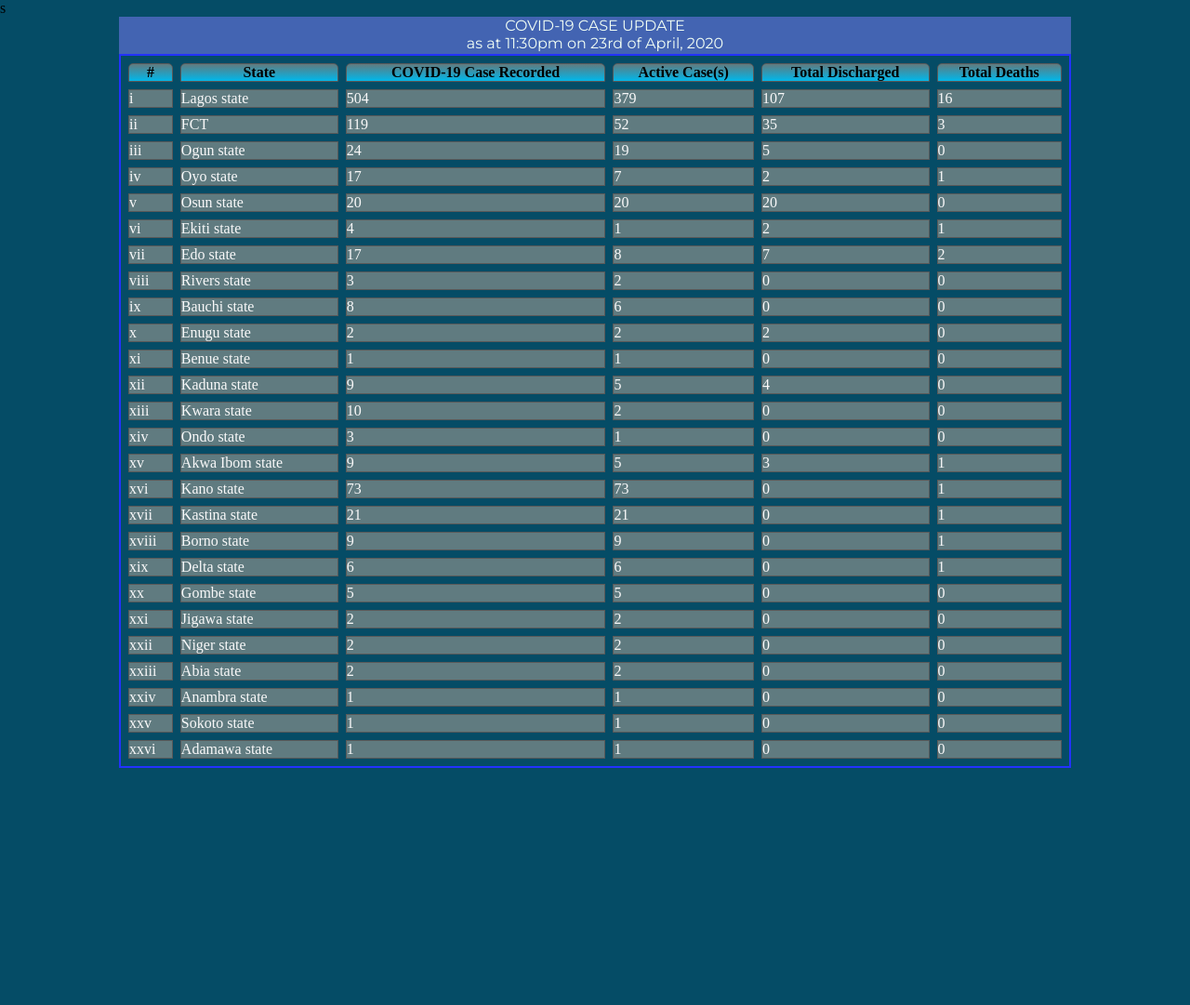
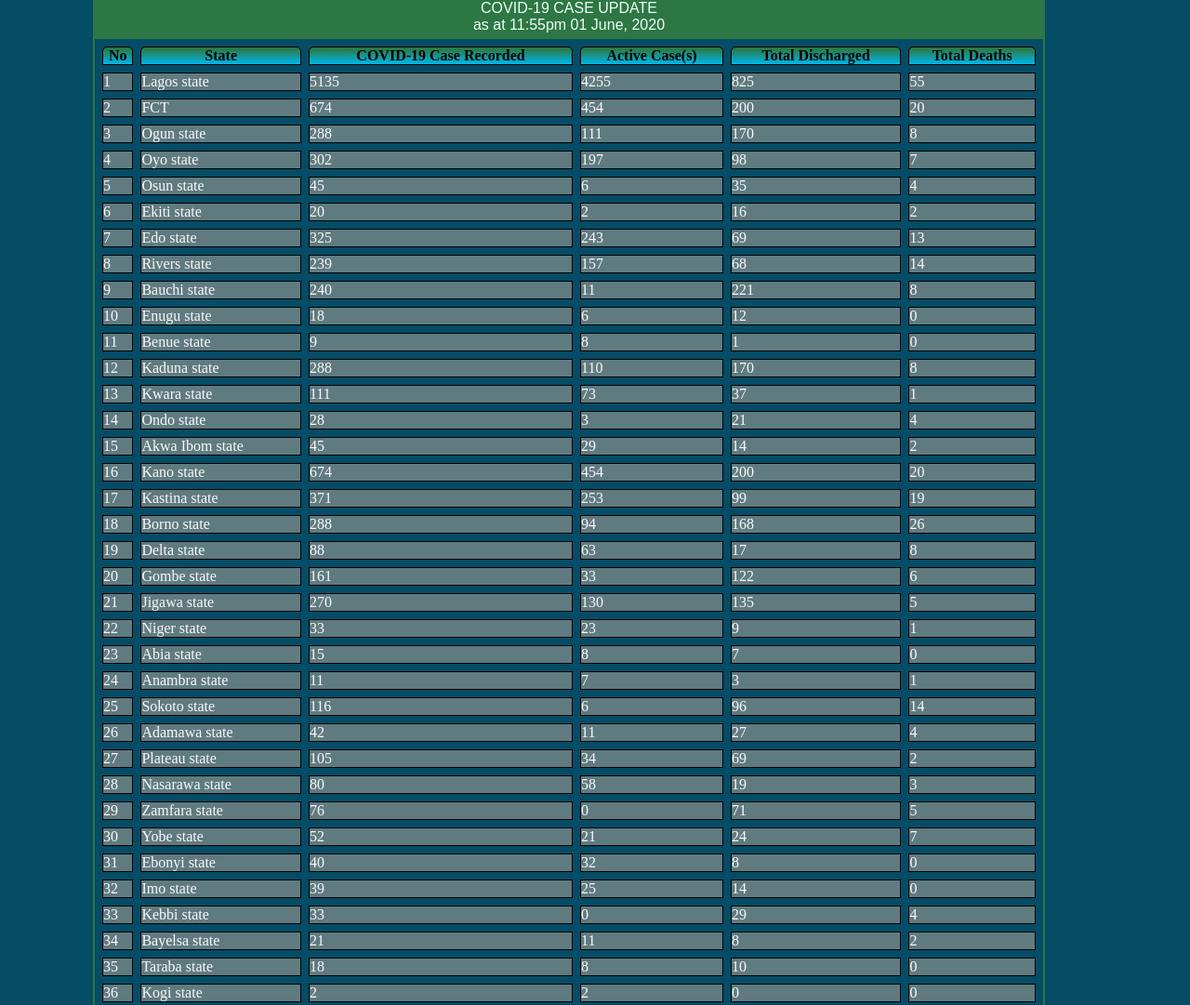
Before and after one commit to DamilareRichard/COVID19-Updated, a plain HTML site: page index.html in a window 1280 px wide. Shown: the top 1081 px of the page at 93% size. Before the commit the page ends 826 px from the top, so only its background shows below. Drawn offline with Linux system fonts and the light colour scheme.

Commit message:
Coronavirus

```diff
--- a/index.html
+++ b/index.html
@@ -1,67 +1,19 @@
 <!DOCTYPE html>
 <html lang="en">
 	<meta charset="utf-8">
-	<meta name="viewport" content="width=device-width, initial-scale=1">s
+	<meta name="viewport" content="width=device-width, initial-scale=1">
+	<link rel="stylesheet" href="styles.css">
 <head>
 	<title>COVID-19 CASE UPDATE</title>
 </head>
-<style type="text/css">
-	@import url('https://fonts.googleapis.com/css2?family=Montserrat&display=swap');
 
-	*{
-		margin: 0;
-		padding: 0;
-	}
-	body{
-		background: #054c66;
-	}
-	header{
-		position: relative;
-		background-color: #4364B2;
-		font-family: 'Montserrat', sans-serif;
-		font-variant: normal;
-		color: #F1FEF4;
-		margin: auto;
-		width: 80%;
-		height: 40px;
-		text-align: center;
-		opacity: 1;
 
-	}
 
-	table{
-			border: 2px solid #2332FF;
-			margin: auto;
-			width: 80%;
-        }
-
-	table tr td, th {
-		border: 1px solid #595959;
-
-	}
-
-	table tr th{
-		background: #607B80;
-	 	background: -moz-linear-gradient(top, #607B80 0%, #00b7ea 100% );
-	 	background: -webkit-linear-gradient(#607B80 0%, #00b7ea 100%);
-	 	background: -o-linear-gradient(#607B80 0%, #00b7ea 100%);
-	 	background: linear-gradient(#607B80 0%, #00b7ea 100% );
-		border-radius: 5px 5px 0 0;
-		border-bottom: 2px solid #000000
-		opacity: 0.8;
-	}
-
-	table tr td{
-		background: #607B80;
-		color: #F9F9F9;
-	}
-
-</style>
-<header>COVID-19 CASE UPDATE <br> as at 11:30pm on 23rd of April, 2020 </header>
+<header>COVID-19 CASE UPDATE <br> as at 11:55pm 01 June, 2020 </header>
 <body>
 	<table border="1" cellpadding="8" cellspacing="8">
 		<tr>
-			<th>#</th>
+			<th>No</th>
 
 			<th>State</th>
 			<th>COVID-19 Case Recorded</th>
@@ -71,236 +23,326 @@
 		</tr>
 
 		<tr>
-			<td>i</td>
+			<td>1</td>
 			<td>Lagos state</td>
-			<td>504</td>
-			<td>379</td>
-			<td>107</td>
-			<td>16</td>
+			<td>5135</td>
+			<td>4255</td>
+			<td>825</td>
+			<td>55</td>
 
 		</tr>
 		<tr>
-			<td>ii</td>
+			<td>2</td>
 			<td>FCT</td>
-			<td>119</td>
-			<td>52</td>
-			<td>35</td>
-			<td>3</td>
+			<td>674</td>
+			<td>454</td>
+			<td>200</td>
+			<td>20</td>
 
 		</tr>
 		<tr>
-			<td>iii</td>
+			<td>3</td>
 			<td>Ogun state</td>
-			<td>24</td>
-			<td>19</td>
+			<td>288</td>
+			<td>111</td>
+			<td>170</td>
+			<td>8</td>
+
+		</tr>
+		<tr>
+			<td>4</td>
+			<td>Oyo state</td>
+			<td>302</td>
+			<td>197</td>
+			<td>98</td>
+			<td>7</td>
+
+		</tr>
+		<tr>
 			<td>5</td>
+			<td>Osun state</td>
+			<td>45</td>
+			<td>6</td>
+			<td>35</td>
+			<td>4</td>
+
+		</tr>
+
+		<tr>
+			<td>6</td>
+			<td>Ekiti state</td>
+			<td>20</td>
+			<td>2</td>
+			<td>16</td>
+			<td>2</td>
+
+		</tr>
+		<tr>
+			<td>7</td>
+			<td>Edo state</td>
+			<td>325</td>
+			<td>243</td>
+			<td>69</td>
+			<td>13</td>
+
+		</tr>
+		<tr>
+			<td>8</td>
+			<td>Rivers state</td>
+			<td>239</td>
+			<td>157</td>
+			<td>68</td>
+			<td>14</td>
+
+		</tr>
+		<tr>
+			<td>9</td>
+			<td>Bauchi state</td>
+			<td>240</td>
+			<td>11</td>
+			<td>221</td>
+			<td>8</td>
+
+		</tr>
+		<tr>
+			<td>10</td>
+			<td>Enugu state</td>
+			<td>18</td>
+			<td>6</td>
+			<td>12</td>
 			<td>0</td>
 
 		</tr>
 		<tr>
-			<td>iv</td>
-			<td>Oyo state</td>
-			<td>17</td>
-			<td>7</td>
-			<td>2</td>
+			<td>11</td>
+			<td>Benue state</td>
+			<td>9</td>
+			<td>8</td>
+			<td>1</td>
+			<td>0</td>
+
+		</tr>
+		<tr>
+			<td>12</td>
+			<td>Kaduna state</td>
+			<td>288</td>
+			<td>110</td>
+			<td>170</td>
+			<td>8</td>
+
+		</tr>
+		<tr>
+			<td>13</td>
+			<td>Kwara state</td>
+			<td>111</td>
+			<td>73</td>
+			<td>37</td>
 			<td>1</td>
 
 		</tr>
 		<tr>
-			<td>v</td>
-			<td>Osun state</td>
-			<td>20</td>
-			<td>20</td>
-			<td>20</td>
-			<td>0</td>
+			<td>14</td>
+			<td>Ondo state</td>
+			<td>28</td>
+			<td>3</td>
+			<td>21</td>
+			<td>4</td>
 
 		</tr>
+		<tr>
+			<td>15</td>
+			<td>Akwa Ibom state</td>
+			<td>45</td>
+			<td>29</td>
+			<td>14</td>
+			<td>2</td>
 
+		</tr>
 		<tr>
-			<td>vi</td>
-			<td>Ekiti state</td>
-			<td>4</td>
-			<td>1</td>
-			<td>2</td>
+			<td>16</td>
+			<td>Kano state</td>
+			<td>674</td>
+			<td>454</td>
+			<td>200</td>
+			<td>20</td>
+
+		</tr>
+		<tr>
+			<td>17</td>
+			<td>Kastina state</td>
+			<td>371</td>
+			<td>253</td>
+			<td>99</td>
+			<td>19</td>
+
+		</tr>
+		<tr>
+			<td>18</td>
+			<td>Borno state</td>
+			<td>288</td>
+			<td>94</td>
+			<td>168</td>
+			<td>26</td>
+
+		</tr>
+		<tr>
+			<td>19</td>
+			<td>Delta state</td>
+			<td>88</td>
+			<td>63</td>
+			<td>17</td>
+			<td>8</td>
+
+		</tr>
+		<tr>
+			<td>20</td>
+			<td>Gombe state</td>
+			<td>161</td>
+			<td>33</td>
+			<td>122</td>
+			<td>6</td>
+
+		</tr>
+		<tr>
+			<td>21</td>
+			<td>Jigawa state</td>
+			<td>270</td>
+			<td>130</td>
+			<td>135</td>
+			<td>5</td>
+
+		</tr>
+		<tr>
+			<td>22</td>
+			<td>Niger state</td>
+			<td>33</td>
+			<td>23</td>
+			<td>9</td>
 			<td>1</td>
 
 		</tr>
 		<tr>
-			<td>vii</td>
-			<td>Edo state</td>
-			<td>17</td>
+			<td>23</td>
+			<td>Abia state</td>
+			<td>15</td>
 			<td>8</td>
 			<td>7</td>
-			<td>2</td>
-
-		</tr>
-		<tr>
-			<td>viii</td>
-			<td>Rivers state</td>
-			<td>3</td>
-			<td>2</td>
-			<td>0</td>
 			<td>0</td>
 
 		</tr>
 		<tr>
-			<td>ix</td>
-			<td>Bauchi state</td>
-			<td>8</td>
-			<td>6</td>
-			<td>0</td>
-			<td>0</td>
-
-		</tr>
-		<tr>
-			<td>x</td>
-			<td>Enugu state</td>
-			<td>2</td>
-			<td>2</td>
-			<td>2</td>
-			<td>0</td>
-
-		</tr>
-		<tr>
-			<td>xi</td>
-			<td>Benue state</td>
-			<td>1</td>
-			<td>1</td>
-			<td>0</td>
-			<td>0</td>
-
-		</tr>
-		<tr>
-			<td>xii</td>
-			<td>Kaduna state</td>
-			<td>9</td>
-			<td>5</td>
-			<td>4</td>
-			<td>0</td>
-
-		</tr>
-		<tr>
-			<td>xiii</td>
-			<td>Kwara state</td>
-			<td>10</td>
-			<td>2</td>
-			<td>0</td>
-			<td>0</td>
-
-		</tr>
-		<tr>
-			<td>xiv</td>
-			<td>Ondo state</td>
-			<td>3</td>
-			<td>1</td>
-			<td>0</td>
-			<td>0</td>
-
-		</tr>
-		<tr>
-			<td>xv</td>
-			<td>Akwa Ibom state</td>
-			<td>9</td>
-			<td>5</td>
+			<td>24</td>
+			<td>Anambra state</td>
+			<td>11</td>
+			<td>7</td>
 			<td>3</td>
 			<td>1</td>
 
 		</tr>
 		<tr>
-			<td>xvi</td>
-			<td>Kano state</td>
-			<td>73</td>
-			<td>73</td>
-			<td>0</td>
-			<td>1</td>
+			<td>25</td>
+			<td>Sokoto state</td>
+			<td>116</td>
+			<td>6</td>
+			<td>96</td>
+			<td>14</td>
 
 		</tr>
 		<tr>
-			<td>xvii</td>
-			<td>Kastina state</td>
-			<td>21</td>
-			<td>21</td>
-			<td>0</td>
-			<td>1</td>
+			<td>26</td>
+			<td>Adamawa state</td>
+			<td>42</td>
+			<td>11</td>
+			<td>27</td>
+			<td>4</td>
 
 		</tr>
 		<tr>
-			<td>xviii</td>
-			<td>Borno state</td>
-			<td>9</td>
-			<td>9</td>
-			<td>0</td>
-			<td>1</td>
+			<td>27</td>
+			<td> Plateau state</td>
+			<td>105</td>
+			<td>34</td>
+			<td>69</td>
+			<td>2</td>
 
 		</tr>
 		<tr>
-			<td>xix</td>
-			<td>Delta state</td>
-			<td>6</td>
-			<td>6</td>
-			<td>0</td>
-			<td>1</td>
+			<td>28</td>
+			<td>Nasarawa state</td>
+			<td>80</td>
+			<td>58</td>
+			<td>19</td>
+			<td>3</td>
 
 		</tr>
 		<tr>
-			<td>xx</td>
-			<td>Gombe state</td>
+			<td>29</td>
+			<td>Zamfara state</td>
+			<td>76</td>
+			<td>0</td>
+			<td>71</td>
 			<td>5</td>
-			<td>5</td>
-			<td>0</td>
+
+		</tr>
+		<tr>
+			<td>30</td>
+			<td>Yobe state</td>
+			<td>52</td>
+			<td>21</td>
+			<td>24</td>
+			<td>7</td>
+
+		</tr>
+		<tr>
+			<td>31</td>
+			<td>Ebonyi state</td>
+			<td>40</td>
+			<td>32</td>
+			<td>8</td>
 			<td>0</td>
 
 		</tr>
 		<tr>
-			<td>xxi</td>
-			<td>Jigawa state</td>
-			<td>2</td>
-			<td>2</td>
-			<td>0</td>
+			<td>32</td>
+			<td>Imo state</td>
+			<td>39</td>
+			<td>25</td>
+			<td>14</td>
 			<td>0</td>
 
 		</tr>
 		<tr>
-			<td>xxii</td>
-			<td>Niger state</td>
+			<td>33</td>
+			<td>Kebbi state</td>
+			<td>33</td>
+			<td>0</td>
+			<td>29</td>
+			<td>4</td>
+
+		</tr>
+		<tr>
+			<td>34</td>
+			<td>Bayelsa state</td>
+			<td>21</td>
+			<td>11</td>
+			<td>8</td>
 			<td>2</td>
-			<td>2</td>
-			<td>0</td>
+
+		</tr>
+		<tr>
+			<td>35</td>
+			<td>Taraba state</td>
+			<td>18</td>
+			<td>8</td>
+			<td>10</td>
 			<td>0</td>
 
 		</tr>
 		<tr>
-			<td>xxiii</td>
-			<td>Abia state</td>
+			<td>36</td>
+			<td>Kogi state</td>
 			<td>2</td>
 			<td>2</td>
-			<td>0</td>
-			<td>0</td>
-
-		</tr>
-		<tr>
-			<td>xxiv</td>
-			<td>Anambra state</td>
-			<td>1</td>
-			<td>1</td>
-			<td>0</td>
-			<td>0</td>
-
-		</tr>
-		<tr>
-			<td>xxv</td>
-			<td>Sokoto state</td>
-			<td>1</td>
-			<td>1</td>
-			<td>0</td>
-			<td>0</td>
-
-		</tr>
-		<tr>
-			<td>xxvi</td>
-			<td>Adamawa state</td>
-			<td>1</td>
-			<td>1</td>
 			<td>0</td>
 			<td>0</td>
 
--- /dev/null
+++ b/styles.css
@@ -0,0 +1,99 @@
+
+	*{
+		margin: 0;
+		padding: 0;
+	}
+	body{
+		background: #054c66;
+	}
+	header{
+		position: fixed;
+		background-color: #2C7744;
+		font-family:  sans-serif;
+		font-variant: normal;
+		color: #F1FEF4;
+		margin-left: 100px;
+		width: 80%;
+		height: 40px;
+		z-index: 1000;
+		text-align: center;
+		opacity: 1;
+
+	}
+
+	table{
+			position: absolute;
+			border: 2px solid #2C7744;
+			z-index: -2;
+			margin-top: 40px;
+			margin-left: 100px;
+			width: 80%;
+        }
+
+	table tr td, th {
+		border: 1px solid #000;
+
+	}
+
+	table tr th{
+		background: ##2F7336;
+	 	background: -moz-linear-gradient(top, #2F7336 0%, #00b7ea 100% );
+	 	background: -webkit-linear-gradient(#2F7336 0%, #00b7ea 100%);
+	 	background: -o-linear-gradient(#2F7336 0%, #00b7ea 100%);
+	 	background: linear-gradient(#2F7336 0%, #00b7ea 100% );
+		border-radius: 5px 5px 0 0;
+		border-bottom: 1px solid #000000
+		opacity: 0.8;
+	}
+
+	table tr td{
+		background: #607B80;
+		color: #F9F9F9;
+	}
+
+	@media(max-width:650px){
+
+		header{
+			width: 100%;
+			text-align: center;
+			font-size: 1rem;
+			margin-top: 0;
+			margin-left: 0;
+			padding-left: 0;
+			padding-right: 0;	 }
+		table {
+
+			width: 100%;
+			margin-top: 40px;
+			margin-left: 0px;
+			padding: 0px;
+			text-align: center;
+		}
+		table tr{
+			width: 15%;
+			margin: 0;
+			padding: 0;
+			text-align: center;
+		}
+		table tr td, th{
+			text-align: center;
+			margin: 0
+			padding:0;
+			width: 15%;
+			height: 15%;
+		}
+		table tr, th{
+			margin: 0px;
+			padding: 0px;
+			text-align: center;
+			font-size: .6rem;
+			font-weight: bold;
+			height: 10px;
+		}
+		table tr td{
+			font-size: .6rem;
+			margin: 0px;
+			padding: 0px;
+		}
+
+	}
```
